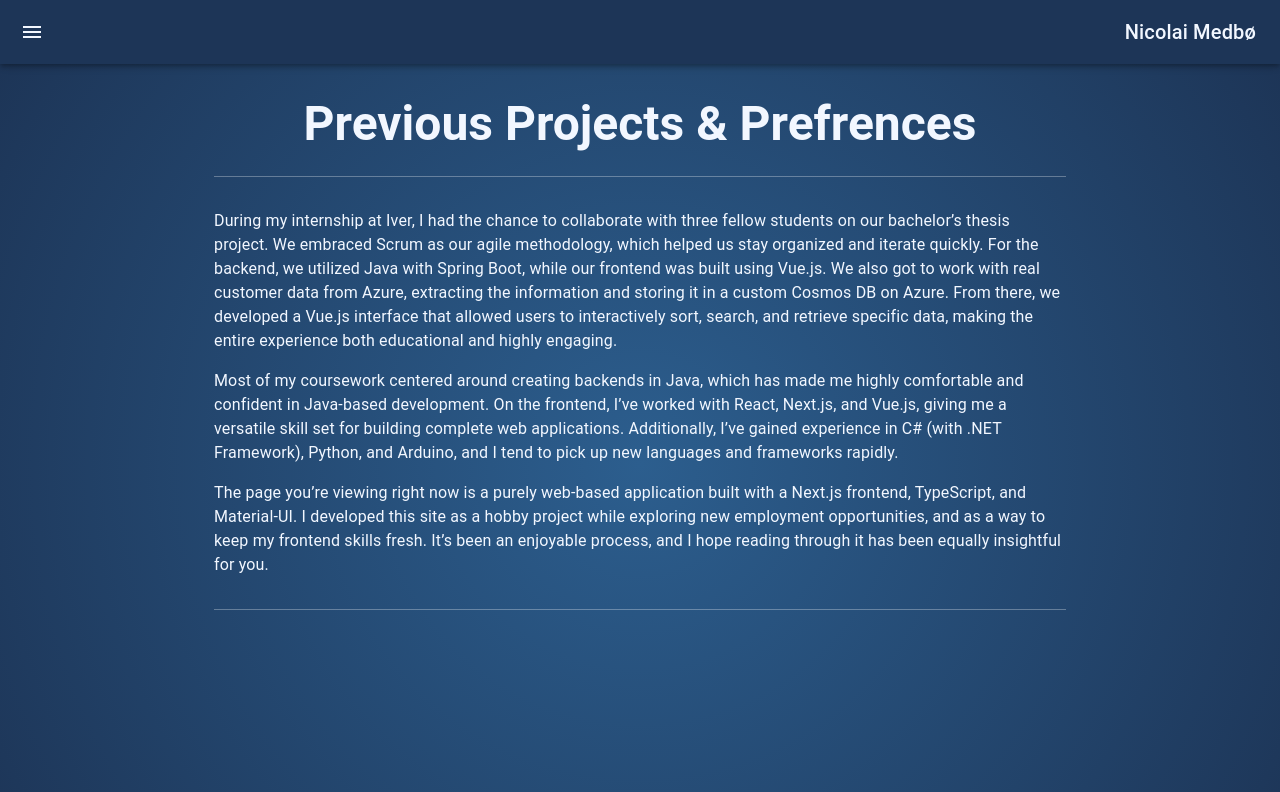
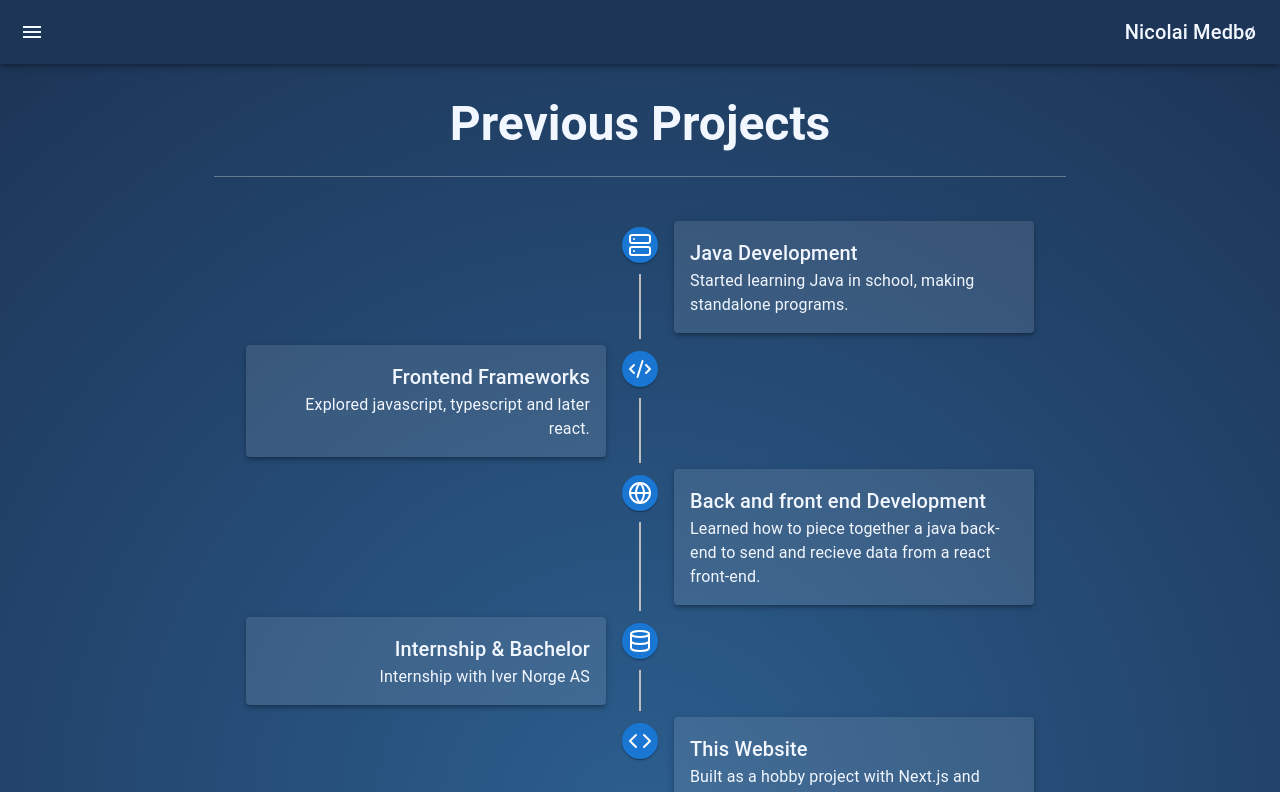
Before and after one commit to Tenico05/nicolai-resume-site, a Next.js app in the folder cv-side/: page /preferences in a window 1280 px wide. Shown: the top 792 px of the page. Built offline with nearby package versions, Linux system fonts and the light colour scheme.

Commit message:
Added a timeline for visual interest

```diff
--- a/cv-side/package.json
+++ b/cv-side/package.json
@@ -13,7 +13,9 @@
     "@emotion/styled": "^11.13.5",
     "@material-ui/core": "^4.12.4",
     "@mui/icons-material": "^6.1.10",
+    "@mui/lab": "^6.0.0-beta.21",
     "@mui/material": "^6.1.10",
+    "framer-motion": "^11.15.0",
     "lucide-react": "^0.464.0",
     "next": "15.0.3",
     "react": "19.0.0-rc-66855b96-20241106",
--- a/cv-side/src/app/preferences/page.tsx
+++ b/cv-side/src/app/preferences/page.tsx
@@ -1,46 +1,93 @@
-import { Container, Box, Typography, Divider } from '@mui/material';
+'use client'
+
+import { Container, Box, Typography, Divider, Paper, Grow, Fade } from '@mui/material';
+import { Timeline, TimelineItem, TimelineSeparator, TimelineConnector, TimelineContent, TimelineDot } from '@mui/lab';
+import { useState, useEffect, useRef, useLayoutEffect } from 'react';
+import { motion } from 'framer-motion';
+import { CodeIcon, ServerIcon, GlobeIcon, CodeXmlIcon, DatabaseIcon } from 'lucide-react';
 import '../styles/theme.css';
 
-export default function Prefrences() {
-    return(
-        <div className="animated-background" style={{ minHeight: '100vh', padding: '2rem 0', display: 'flex', alignItems: 'center' }}>
+export default function Preferences() {
+    const [showTimeline, setShowTimeline] = useState(false);
+    const containerRef = useRef<HTMLDivElement>(null);
+
+    useLayoutEffect(() => {
+        const timer = setTimeout(() => setShowTimeline(true), 500);
+        return () => clearTimeout(timer);
+    }, []);
+
+    const fadeInUpVariants = {
+        hidden: { opacity: 0, y: 20 },
+        visible: { opacity: 1, y: 0 }
+    };
+
+    return (
+        <div ref={containerRef} className="animated-background" style={{ minHeight: '100vh', padding: '2rem 0', display: 'flex', alignItems: 'center' }}>
             <Container maxWidth="md">
+                <motion.div
+                    initial="hidden"
+                    animate="visible"
+                    variants={fadeInUpVariants}
+                    transition={{ duration: 0.6 }}
+                >
                     <Typography variant="h3" align="center" sx={{ fontWeight: 'bold', color: 'var(--color-text-light)', mb: 3 }}>
-          Previous Projects & Prefrences
+                        Previous Projects
                     </Typography>
+                </motion.div>
 
                 <Divider sx={{ borderColor: 'rgba(255,255,255,0.3)', mb: 4 }} />
 
+                {showTimeline && (
+                    <Box>
+                        <Timeline position="alternate">
+                            {[
+                                { icon: <ServerIcon />, title: "Java Development", description: "Started learning Java in school, making standalone programs." },
+                                { icon: <CodeXmlIcon />, title: "Frontend Frameworks", description: "Explored javascript, typescript and later react." },
+                                { icon: <GlobeIcon />, title: "Back and front end Development", description: "Learned how to piece together a java back-end to send and recieve data from a react front-end." },
+                                { icon: <DatabaseIcon />, title: "Internship & Bachelor", description: "Internship with Iver Norge AS" },
+                                { icon: <CodeIcon />, title: "This Website", description: "Built as a hobby project with Next.js and Material-UI" }
+                            ].map((item, index) => (
+                                <TimelineItem key={index}>
+                                    <TimelineSeparator>
+                                        <TimelineDot color="primary">
+                                            {item.icon}
+                                        </TimelineDot>
+                                        {index < 4 && <TimelineConnector />}
+                                    </TimelineSeparator>
+                                    <TimelineContent>
+                                        <Paper elevation={3} sx={{ p: 2, backgroundColor: 'rgba(255,255,255,0.1)' }}>
+                                            <Typography variant="h6" component="span" sx={{ color: 'var(--color-text-light)' }}>
+                                                {item.title}
+                                            </Typography>
+                                            <Typography sx={{ color: 'var(--color-text-light)' }}>{item.description}</Typography>
+                                        </Paper>
+                                    </TimelineContent>
+                                </TimelineItem>
+                            ))}
+                        </Timeline>
+                    </Box>
+                )}
+
+                <Divider sx={{ borderColor: 'rgba(255,255,255,0.3)', mt: 4, mb: 4 }} />
+
                 <Box sx={{ color: 'var(--color-text-light)', lineHeight: 1.7, fontSize: '1rem' }}>
+                    {[
+                        "During my internship at Iver, I had the chance to collaborate with three fellow students on our bachelor's thesis project. We embraced Scrum as our agile methodology, which helped us stay organized and iterate quickly. For the backend, we utilized Java with Spring Boot, while our frontend was built using Vue.js. We also got to work with real customer data from Azure, extracting the information and storing it in a custom Cosmos DB on Azure. From there, we developed a Vue.js interface that allowed users to interactively sort, search, and retrieve specific data, making the entire experience both educational and highly engaging.",
+                        "Most of my coursework centered around creating backends in Java, which has made me highly comfortable and confident in Java-based development. On the frontend, I've worked with React, Next.js, and Vue.js, giving me a versatile skill set for building complete web applications. Additionally, I've gained experience in C# (with .NET Framework), Python, and Arduino, and I tend to pick up new languages and frameworks rapidly.",
+                        "The page you're viewing right now is a purely web-based application built with a Next.js frontend, TypeScript, and Material-UI. I developed this site as a hobby project while exploring new employment opportunities, and as a way to keep my frontend skills fresh. It's been an enjoyable process, and I hope reading through it has been equally insightful for you."
+                    ].map((text, index) => (
+                        <Grow key={index} in={true} timeout={(index + 1) * 500}>
+                            <Paper elevation={3} sx={{ p: 3, mb: 3, backgroundColor: 'rgba(255,255,255,0.1)', borderRadius: '10px' }}>
                                 <Typography variant="body1" paragraph>
-            During my internship at Iver, I had the chance to collaborate with three fellow students on our bachelor’s thesis project.
-            We embraced Scrum as our agile methodology, which helped us stay organized and iterate quickly.
-            For the backend, we utilized Java with Spring Boot, while our frontend was built using Vue.js.
-            We also got to work with real customer data from Azure, extracting the information and storing
-            it in a custom Cosmos DB on Azure. From there, we developed a Vue.js interface that allowed users
-            to interactively sort, search, and retrieve specific data, making the entire experience both educational
-            and highly engaging.
+                                    {text}
                                 </Typography>
-
-          <Typography variant="body1" paragraph>
-            Most of my coursework centered around creating backends in Java, which has made me highly comfortable
-            and confident in Java-based development. On the frontend, I’ve worked with React, Next.js, and Vue.js,
-            giving me a versatile skill set for building complete web applications. Additionally, I’ve gained experience
-            in C# (with .NET Framework), Python, and Arduino, and I tend to pick up new languages and frameworks rapidly.
-          </Typography>
-
-          <Typography variant="body1" paragraph>
-            The page you’re viewing right now is a purely web-based application built with a Next.js frontend,
-            TypeScript, and Material-UI. I developed this site as a hobby project while exploring new employment
-            opportunities, and as a way to keep my frontend skills fresh. It’s been an enjoyable process, and I
-            hope reading through it has been equally insightful for you.
-          </Typography>
-
+                            </Paper>
+                        </Grow>
+                    ))}
                 </Box>
 
-        <Divider sx={{ borderColor: 'rgba(255,255,255,0.3)', mt: 4 }} />
-
+                <Divider sx={{ borderColor: 'rgba(255,255,255,0.3)', mt: 4, mb: 4 }} />
             </Container>
         </div>
-    )
+    );
 }
```
Also changed, not shown: 1 other file (tests, documents, lock files or other folders). Lines whose indentation alone changed are shown as unchanged.
